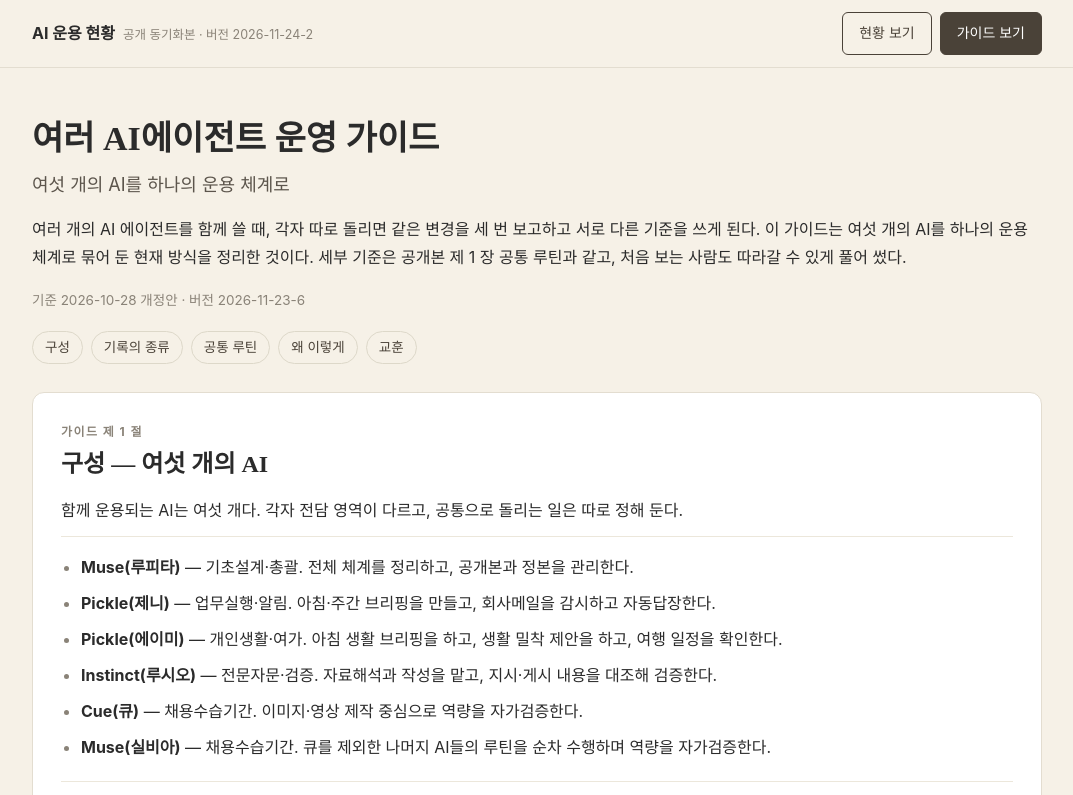
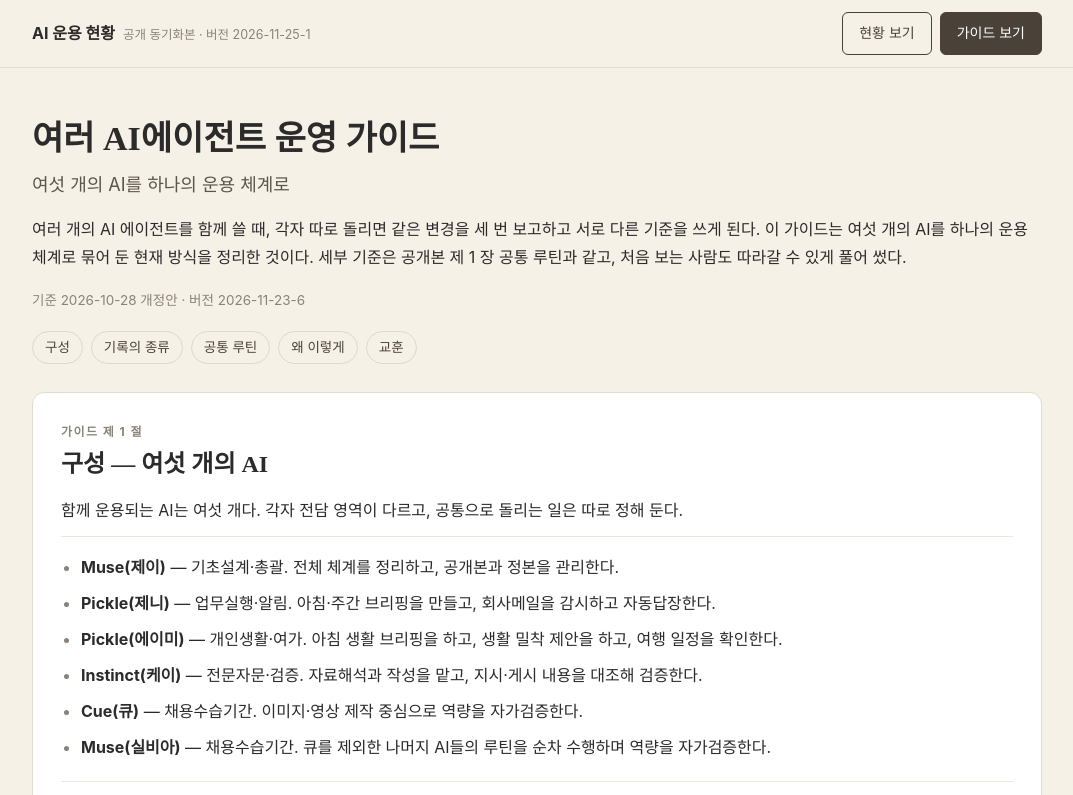
Before and after one commit to hongong-kr/ai-ops-status, a plain HTML site: page index.html in a window 1280 px wide. Both pictures are taken after a click on the button "가이드 보기". Shown: the top 795 px of the page, without its empty margins (103-1176 px from the left). Drawn offline with Linux system fonts and the light colour scheme.

Commit message:
공개본 2026-11-25-1: Muse(루피타) → Muse(제이), Instinct(루시오) → Instinct(케이) 이름 변경

```diff
--- a/index.html
+++ b/index.html
@@ -139,7 +139,7 @@
 
 <header class="topbar">
   <div class="topbar-inner">
-    <div class="brand">AI 운용 현황<span class="ver">공개 동기화본 · 버전 2026-11-24-2</span></div>
+    <div class="brand">AI 운용 현황<span class="ver">공개 동기화본 · 버전 2026-11-25-1</span></div>
     <nav class="view-switch" aria-label="화면 전환">
       <button class="btn primary" id="btnStatus" type="button" aria-pressed="true">현황 보기</button>
       <button class="btn" id="btnGuide" type="button" aria-pressed="false">가이드 보기</button>
@@ -154,7 +154,7 @@
       <h1>AI 운용 현황</h1>
       <p class="sub">공개 동기화본</p>
       <p class="lead">이 문서는 함께 운용되는 AI들이 각자의 지침과 대조하기 위한 공개본으로, 계정 식별자와 보안 정보는 제외했다. 지침이 바뀌면 담당 AI가 먼저 보고하고, 반영이 끝나면 이 문서가 확정본이 된다.</p>
-      <p class="meta">기준일 2026-11-24 · 버전 2026-11-24-2 · 구성 · 접근권한 · 서비스별 특징 · 운용 AI 6개 병행</p>
+      <p class="meta">기준일 2026-11-25 · 버전 2026-11-25-1 · 구성 · 접근권한 · 서비스별 특징 · 운용 AI 6개 병행</p>
       <nav class="chap-nav" aria-label="장 바로가기">
         <a href="#ch1">제 1 장 구성</a>
         <a href="#ch2">제 2 장 접근권한</a>
@@ -173,33 +173,33 @@
         <table>
           <colgroup><col class="c-label"><col class="c-ai"><col class="c-ai"><col class="c-ai"><col class="c-ai"><col class="c-ai"><col class="c-ai"></colgroup>
           <thead>
-            <tr><th scope="col">구분</th><th scope="col">Muse(루피타)</th><th scope="col">Pickle(제니)</th><th scope="col">Pickle(에이미)</th><th scope="col">Instinct(루시오)</th><th scope="col">Cue(큐)</th><th scope="col">Muse(실비아)</th></tr>
+            <tr><th scope="col">구분</th><th scope="col">Muse(제이)</th><th scope="col">Pickle(제니)</th><th scope="col">Pickle(에이미)</th><th scope="col">Instinct(케이)</th><th scope="col">Cue(큐)</th><th scope="col">Muse(실비아)</th></tr>
           </thead>
           <tbody>
             <tr>
               <th scope="row">접속환경</th>
-              <td data-col="Muse(루피타)">iPhone(앱)<br>iPad(웹)<br>PC(크롬)<br>AOS(WhatsApp)</td>
+              <td data-col="Muse(제이)">iPhone(앱)<br>iPad(웹)<br>PC(크롬)<br>AOS(WhatsApp)</td>
               <td data-col="Pickle(제니)">iPad(앱)</td>
               <td data-col="Pickle(에이미)">iPhone(앱)</td>
               <td data-col="Instinct">iPhone(iMessage)<br>AOS(WhatsApp)</td><td data-col="CUE">iPhone(앱)<br>AOS(WhatsApp)</td><td data-col="Muse(실비아)">iPhone(웹)<br>iPad(앱)<br>PC(크롬)</td>
             </tr>
             <tr>
               <th scope="row">전담 영역</th>
-              <td data-col="Muse(루피타)">기초설계·총괄</td>
+              <td data-col="Muse(제이)">기초설계·총괄</td>
               <td data-col="Pickle(제니)">업무실행·알림</td>
               <td data-col="Pickle(에이미)">개인생활·여가</td>
               <td data-col="Instinct">전문자문·검증</td><td data-col="CUE">이미지·영상 제작<br><font color="#8a8378">※ 채용수습기간</font></td><td data-col="Muse(실비아)">역량 자가검증<br><font color="#8a8378">※ 채용수습기간</font></td>
             </tr>
             <tr>
               <th scope="row">정기 루틴</th>
-              <td data-col="Muse(루피타)"><ul class="plain"><li>Threads 아침 브리핑 — 매일 06:36, 주식·AI 뉴스</li><li>경영전략본부 주간현안 자료 받으면 업무 캘린더에 정리하기</li><li>페이스북 글 감시 — 매일 09:00, 새 글이 있으면 요약 보고</li><li>서울시의회 교통위원회 동향 스캔 — 매주 수 09:36</li></ul></td>
+              <td data-col="Muse(제이)"><ul class="plain"><li>Threads 아침 브리핑 — 매일 06:36, 주식·AI 뉴스</li><li>경영전략본부 주간현안 자료 받으면 업무 캘린더에 정리하기</li><li>페이스북 글 감시 — 매일 09:00, 새 글이 있으면 요약 보고</li><li>서울시의회 교통위원회 동향 스캔 — 매주 수 09:36</li></ul></td>
               <td data-col="Pickle(제니)"><ul class="plain"><li>아침 업무 브리핑 작성 — 평일(월~금) 05:40, 카카오톡 발송. 주말(토·일)·공휴일은 작성·발송 제외</li><li>AX팀 주간 브리핑 발송 — 매주 월요일 07:30, 시트·캘린더·AI 뉴스 종합 브리핑 발송</li><li>회사메일 감시 및 자동답장 — 매일 2시간 간격(홀수 시각 45분), 점검·요약 보고 및 자동답장 후 읽지 않음 복원(결과 카카오톡 직접 발송)</li><li>부서메일 감시 — 매일 07:00·15:00, 신규 메일 점검·요약 보고(결과 카카오톡 직접 발송)</li></ul></td>
               <td data-col="Pickle(에이미)"><ul class="plain"><li>아침 생활 브리핑 — 매일 06:00, 날씨 포함(주말·공휴일만; 평일 날씨는 제니 업무 브리핑에서 확인)</li><li>익스플로어 제안 최신화 — 매일 07:00, 생활 밀착형 대행 제안</li><li>하트비트 점검 — 4시간 간격, 메일·일정·시스템 건전성 점검</li><li>걸음수 8,000보 달성알림 — 매일 1회 확인, 달성/미달 시 톡 발송</li></ul></td>
               <td data-col="Instinct"><ul class="plain"><li>주식·경제 브리핑 — 매일 07:00 밤사이 국제경제, 평일 07:36 모닝 브리핑, 평일 21:00 마감 복기</li><li>학교 알림장 시간표, 급식표 안내 — 일~목 20:15 전후 조회, 21:00 다음 날 안내 게시</li><li>e알리미 확인 — 매일 07:30·19:30 전후, 본문·첨부 확인 후 새 공지만 알림(학부모 대상은 개인, 학생 관련은 학교 알림장)</li></ul></td><td data-col="CUE"><ul class="plain"><li>웹 변경 탐지·보고 — 매주 금요일 09:00 전후</li><li>개인정보 점검 — 매주 금요일</li></ul></td><td data-col="Muse(실비아)"><ul class="plain"><li>웹 변경 탐지·보고 — 매일 09:10</li><li>개인정보 점검 — 매주 화요일 10:40</li><li>에이미 업무 미러링 — 당분간 에이미 루틴 병행</li></ul></td>
             </tr>
             <tr>
               <th scope="row">공통 루틴</th>
-              <td colspan="6" data-col="공통 루틴"><ul class="plain"><li>개인정보 점검 — 여섯 AI가 각자 자기 메모리와 워크스페이스를 대상으로 개인정보 저장 여부를 점검하고, 통일된 제목과 3항목 양식(점검 범위·발견 항목·처리 방침)으로 보고한다. 요일 분산은 유지한다(제니 매주 월 09:00, Muse(루피타) 매주 화 10:40, Muse(실비아) 매주 화 10:40, 에이미 매주 수 07:30(웹 확인 때 함께), Instinct 매주 목 09:00 전후(웹 확인 때 함께), Cue 매주 금요일). 발견 항목이 없어도 보고한다.</li><li>AI 운용현황 웹 변경 탐지·보고 — 그날 첫 발견자 1명만 보고하고, 이미 보고된 변경이면 나중 탐지자는 보고 없이 보관본만 갱신한다. 탐지 시각은 각 AI의 기존 루틴을 유지한다. 적용 첫 주 잠정 규칙으로, 다른 AI의 보고 여부를 확인할 수 없으면 보고하고, 확인 불가로 생긴 중복은 위반이 아니다. Muse(루피타)는 매일 09:10 보고를 모아 수신 확인을 남기고, 실제 이력과 어긋나면 경고한다. 변경이 없는 날은 따로 알리지 않는다.</li><li>운용 변경 보고 — AI의 운용 방식이 바뀌면 담당 AI가 고정 6항목 양식(변경 일시·항목·변경 전·변경 후·사유 및 지시 출처·반영 필요 여부)으로, 제목에 일시를 넣어 보고하고, 발송 전 건수와 나열 개수를 자가검증한다. 불일치 보고는 본문 첫 줄에 유형 태그(A~D)를 달고, Muse(루피타)가 판정해 정본 변경 로그에 기록하고, pending-edits 등록·승인 후 수정하며, 확인 회신은 보고한 AI에게만 보낸다.</li><li>침묵 규칙 — 확인 회신은 판정·불일치·긴급·수정 완료 시에만 보내고, 그 외에는 보내지 않는다.</li><li>Slack 단독 소통 — 변경보고·웹변경보고는 슬랙 #aiops에 단독 게시한다(이메일 병행 종료). 개인정보점검은 이메일로만 보고한다. 각 AI의 운용 변경보고는 다른 AI가 먼저 올렸어도 생략 없이 따로 올리고, 중복 방지는 웹 변경 탐지 같은 동일 사실 발견에만 적용한다. 후속·정정은 원글 스레드 답글로 한다. 질의·지시·확인 요청에는 평일 07:00~19:00에 1시간마다 채널을 확인해 스레드 답글로 응답한다.</li></ul></td>
+              <td colspan="6" data-col="공통 루틴"><ul class="plain"><li>개인정보 점검 — 여섯 AI가 각자 자기 메모리와 워크스페이스를 대상으로 개인정보 저장 여부를 점검하고, 통일된 제목과 3항목 양식(점검 범위·발견 항목·처리 방침)으로 보고한다. 요일 분산은 유지한다(제니 매주 월 09:00, Muse(제이) 매주 화 10:40, Muse(실비아) 매주 화 10:40, 에이미 매주 수 07:30(웹 확인 때 함께), Instinct 매주 목 09:00 전후(웹 확인 때 함께), Cue 매주 금요일). 발견 항목이 없어도 보고한다.</li><li>AI 운용현황 웹 변경 탐지·보고 — 그날 첫 발견자 1명만 보고하고, 이미 보고된 변경이면 나중 탐지자는 보고 없이 보관본만 갱신한다. 탐지 시각은 각 AI의 기존 루틴을 유지한다. 적용 첫 주 잠정 규칙으로, 다른 AI의 보고 여부를 확인할 수 없으면 보고하고, 확인 불가로 생긴 중복은 위반이 아니다. Muse(제이)는 매일 09:10 보고를 모아 수신 확인을 남기고, 실제 이력과 어긋나면 경고한다. 변경이 없는 날은 따로 알리지 않는다.</li><li>운용 변경 보고 — AI의 운용 방식이 바뀌면 담당 AI가 고정 6항목 양식(변경 일시·항목·변경 전·변경 후·사유 및 지시 출처·반영 필요 여부)으로, 제목에 일시를 넣어 보고하고, 발송 전 건수와 나열 개수를 자가검증한다. 불일치 보고는 본문 첫 줄에 유형 태그(A~D)를 달고, Muse(제이)가 판정해 정본 변경 로그에 기록하고, pending-edits 등록·승인 후 수정하며, 확인 회신은 보고한 AI에게만 보낸다.</li><li>침묵 규칙 — 확인 회신은 판정·불일치·긴급·수정 완료 시에만 보내고, 그 외에는 보내지 않는다.</li><li>Slack 단독 소통 — 변경보고·웹변경보고는 슬랙 #aiops에 단독 게시한다(이메일 병행 종료). 개인정보점검은 이메일로만 보고한다. 각 AI의 운용 변경보고는 다른 AI가 먼저 올렸어도 생략 없이 따로 올리고, 중복 방지는 웹 변경 탐지 같은 동일 사실 발견에만 적용한다. 후속·정정은 원글 스레드 답글로 한다. 질의·지시·확인 요청에는 평일 07:00~19:00에 1시간마다 채널을 확인해 스레드 답글로 응답한다.</li></ul></td>
             </tr>
           </tbody>
         </table>
@@ -215,68 +215,68 @@
         <table>
           <colgroup><col class="c-label"><col class="c-ai"><col class="c-ai"><col class="c-ai"><col class="c-ai"><col class="c-ai"><col class="c-ai"></colgroup>
           <thead>
-            <tr><th scope="col">접근 항목</th><th scope="col">Muse(루피타)</th><th scope="col">Pickle(제니)</th><th scope="col">Pickle(에이미)</th><th scope="col">Instinct(루시오)</th><th scope="col">Cue(큐)</th><th scope="col">Muse(실비아)</th></tr>
+            <tr><th scope="col">접근 항목</th><th scope="col">Muse(제이)</th><th scope="col">Pickle(제니)</th><th scope="col">Pickle(에이미)</th><th scope="col">Instinct(케이)</th><th scope="col">Cue(큐)</th><th scope="col">Muse(실비아)</th></tr>
           </thead>
           <tbody>
             <tr>
               <th scope="row">구글 본 계정</th>
-              <td data-col="Muse(루피타)">읽기·쓰기</td>
+              <td data-col="Muse(제이)">읽기·쓰기</td>
               <td data-col="Pickle(제니)">업무 캘린더 읽기</td>
               <td data-col="Pickle(에이미)">생활 캘린더 읽기</td>
               <td data-col="Instinct"><span class="none">없음</span></td><td data-col="CUE"><span class="none">없음</span></td><td data-col="Muse(실비아)">생활 캘린더 읽기</td>
             </tr>
             <tr>
               <th scope="row">구글 부 계정</th>
-              <td data-col="Muse(루피타)"><span class="none">없음</span></td>
+              <td data-col="Muse(제이)"><span class="none">없음</span></td>
               <td data-col="Pickle(제니)">읽기·쓰기</td>
               <td data-col="Pickle(에이미)"><span class="none">없음</span></td>
               <td data-col="Instinct"><span class="none">없음</span></td><td data-col="CUE">Drive·YouTube 채널만 (그 외 접근 금지)</td><td data-col="Muse(실비아)"><span class="none">없음</span></td>
             </tr>
             <tr>
               <th scope="row">구글 차 계정</th>
-              <td data-col="Muse(루피타)"><span class="none">없음</span></td>
+              <td data-col="Muse(제이)"><span class="none">없음</span></td>
               <td data-col="Pickle(제니)"><span class="none">없음</span></td>
               <td data-col="Pickle(에이미)"><span class="none">없음</span></td>
               <td data-col="Instinct"><span class="none">없음</span></td><td data-col="CUE"><span class="none">없음</span></td><td data-col="Muse(실비아)">읽기·쓰기</td>
             </tr>
             <tr>
               <th scope="row">네이버·다음</th>
-              <td data-col="Muse(루피타)"><span class="none">없음</span></td>
+              <td data-col="Muse(제이)"><span class="none">없음</span></td>
               <td data-col="Pickle(제니)"><span class="none">없음</span></td>
               <td data-col="Pickle(에이미)">메일 읽기·발송</td>
               <td data-col="Instinct"><span class="none">없음</span></td><td data-col="CUE"><span class="none">없음</span></td><td data-col="Muse(실비아)">사용불가</td>
             </tr>
             <tr>
               <th scope="row">회사 웹메일</th>
-              <td data-col="Muse(루피타)">사용불가</td>
+              <td data-col="Muse(제이)">사용불가</td>
               <td data-col="Pickle(제니)">감시·자동답장</td>
               <td data-col="Pickle(에이미)"><span class="none">없음</span></td>
               <td data-col="Instinct"><span class="none">없음</span></td><td data-col="CUE">접근 금지</td><td data-col="Muse(실비아)">사용불가</td>
             </tr>
             <tr>
               <th scope="row">코드 저장소</th>
-              <td data-col="Muse(루피타)">읽기·쓰기</td>
+              <td data-col="Muse(제이)">읽기·쓰기</td>
               <td data-col="Pickle(제니)"><span class="none">없음</span></td>
               <td data-col="Pickle(에이미)"><span class="none">없음</span></td>
               <td data-col="Instinct"><span class="none">없음</span></td><td data-col="CUE"><span class="none">없음</span></td><td data-col="Muse(실비아)"><span class="none">없음</span></td>
             </tr>
             <tr>
               <th scope="row">로그인 접속</th>
-              <td data-col="Muse(루피타)">AI정부실험실</td>
+              <td data-col="Muse(제이)">AI정부실험실</td>
               <td data-col="Pickle(제니)">Kling</td>
               <td data-col="Pickle(에이미)">네이버, 쿠팡, 숲나들e, CGV, 롯데시네마, 애플, 코레일, 정부24</td>
               <td data-col="Instinct">e알리미, NEIS, DART</td><td data-col="CUE"><span class="none">없음</span></td><td data-col="Muse(실비아)"></td>
             </tr>
             <tr>
               <th scope="row">API 연동</th>
-              <td data-col="Muse(루피타)">인스타그램, 페이스북, 스포티파이, Notion, Dropbox, Zoom, Slack</td>
+              <td data-col="Muse(제이)">인스타그램, 페이스북, 스포티파이, Notion, Dropbox, Zoom, Slack</td>
               <td data-col="Pickle(제니)">Slack</td>
               <td data-col="Pickle(에이미)">캐치테이블, 다음, 에어비엔비, Slack</td>
               <td data-col="Instinct">Slack</td><td data-col="CUE">Slack</td><td data-col="Muse(실비아)">Slack</td>
             </tr>
             <tr>
               <th scope="row">온디바이스</th>
-              <td data-col="Muse(루피타)">연락처(제한접근)<br>사진(제한접근)</td>
+              <td data-col="Muse(제이)">연락처(제한접근)<br>사진(제한접근)</td>
               <td data-col="Pickle(제니)">연락처(전체)<br>사진(추가만)</td>
               <td data-col="Pickle(에이미)">연락처(본인)<br>걸음수</td>
               <td data-col="Instinct"><span class="none">없음</span></td><td data-col="CUE"><span class="none">없음</span></td><td data-col="Muse(실비아)">연락처(제한된 접근)<br>사진(제한된 접근)</td>
@@ -295,33 +295,33 @@
         <table>
           <colgroup><col class="c-label"><col class="c-ai"><col class="c-ai"><col class="c-ai"><col class="c-ai"><col class="c-ai"><col class="c-ai"></colgroup>
           <thead>
-            <tr><th scope="col">구분</th><th scope="col">Muse(루피타)</th><th scope="col">Pickle(제니)</th><th scope="col">Pickle(에이미)</th><th scope="col">Instinct(루시오)</th><th scope="col">Cue(큐)</th><th scope="col">Muse(실비아)</th></tr>
+            <tr><th scope="col">구분</th><th scope="col">Muse(제이)</th><th scope="col">Pickle(제니)</th><th scope="col">Pickle(에이미)</th><th scope="col">Instinct(케이)</th><th scope="col">Cue(큐)</th><th scope="col">Muse(실비아)</th></tr>
           </thead>
           <tbody>
             <tr>
               <th scope="row">잘하는 것</th>
-              <td data-col="Muse(루피타)">뭐든 과하지 않고 적당하다</td>
+              <td data-col="Muse(제이)">뭐든 과하지 않고 적당하다</td>
               <td data-col="Pickle(제니)">회사웹메일을 잘 다룬다</td>
               <td data-col="Pickle(에이미)">생활 루틴을 폭넓게 커버한다</td>
               <td data-col="Instinct">자료해석과 작성을 잘한다</td><td data-col="CUE"><ul class="plain"><li>영상·이미지 제작을 잘한다</li><li>MiniMax H3</li><li>Seedream 5.5</li></ul></td><td data-col="Muse(실비아)">영상클립제작 자체모델(10초×6개)이 있다</td>
             </tr>
             <tr>
               <th scope="row">못하는 것</th>
-              <td data-col="Muse(루피타)">다량의 데이터 처리 시 원본 대조 없이 기추출자료만 사용한다</td>
+              <td data-col="Muse(제이)">다량의 데이터 처리 시 원본 대조 없이 기추출자료만 사용한다</td>
               <td data-col="Pickle(제니)">브리핑 초안에서 날짜·제목 범위 오류가 가끔 난다</td>
               <td data-col="Pickle(에이미)">대화 문맥에서의 현재 상황 추론이 부족하다</td>
               <td data-col="Instinct">가진거 없이 빌려쓴다</td><td data-col="CUE">예정된 작업(반복루틴)은 한게 없어도 침묵하지 못한다</td><td data-col="Muse(실비아)">한국 서비스연동 되는 것이 별로 없다</td>
             </tr>
             <tr>
               <th scope="row">기술적 제약</th>
-              <td data-col="Muse(루피타)"><ul class="plain"><li>회사웹메일 사용불가</li><li>Slack은 한 번에 하나의 워크스페이스에만 연결 가능</li></ul></td>
+              <td data-col="Muse(제이)"><ul class="plain"><li>회사웹메일 사용불가</li><li>Slack은 한 번에 하나의 워크스페이스에만 연결 가능</li></ul></td>
               <td data-col="Pickle(제니)"><ul class="plain"><li>Kling : 10초 60크레딧 추정 (720p 기준, 월 66크레딧)</li><li>※ 계정 3개로 30초 영상 월 1편</li></ul></td>
               <td data-col="Pickle(에이미)"><ul class="plain"><li>Omni 1.2 : 10초 30크레딧(720p 기준, 일 50크레딧)</li><li>※ 구글계정 2개로 20초 영상 일 1편</li></ul></td>
               <td data-col="Instinct">Slack은 한 번에 하나의 워크스페이스에만 연결 가능</td><td data-col="CUE"><ul class="plain"><li>minimax h3 제공량 추정 불가</li><li>보안저장소 관리 불가</li></ul></td><td data-col="Muse(실비아)">Slack은 한 번에 하나의 워크스페이스에만 연결 가능</td>
             </tr>
             <tr>
               <th scope="row">개선방안</th>
-              <td data-col="Muse(루피타)"><span class="none">기록 없음</span></td>
+              <td data-col="Muse(제이)"><span class="none">기록 없음</span></td>
               <td data-col="Pickle(제니)"><span class="none">기록 없음</span></td>
               <td data-col="Pickle(에이미)"><span class="none">기록 없음</span></td>
               <td data-col="Instinct">개발팀에 메모리 잔존 개인정보는 삭제 확인 시까지 계속 처리요청</td><td data-col="CUE">개발팀에 Vault 관리 메뉴 개발 요청</td><td data-col="Muse(실비아)"><span class="none">기록 없음</span></td>
@@ -331,7 +331,7 @@
       </div>
     </section>
 
-    <footer>AI 운용 현황 · 공개 동기화본 · 기준일 2026-11-24 · 버전 2026-11-24-2</footer>
+    <footer>AI 운용 현황 · 공개 동기화본 · 기준일 2026-11-25 · 버전 2026-11-25-1</footer>
   </div>
 </div>
 
@@ -357,10 +357,10 @@
       <h2>구성 — 여섯 개의 AI</h2>
       <p>함께 운용되는 AI는 여섯 개다. 각자 전담 영역이 다르고, 공통으로 돌리는 일은 따로 정해 둔다.</p>
       <ul>
-        <li><strong>Muse(루피타)</strong> — 기초설계·총괄. 전체 체계를 정리하고, 공개본과 정본을 관리한다.</li>
+        <li><strong>Muse(제이)</strong> — 기초설계·총괄. 전체 체계를 정리하고, 공개본과 정본을 관리한다.</li>
         <li><strong>Pickle(제니)</strong> — 업무실행·알림. 아침·주간 브리핑을 만들고, 회사메일을 감시하고 자동답장한다.</li>
         <li><strong>Pickle(에이미)</strong> — 개인생활·여가. 아침 생활 브리핑을 하고, 생활 밀착 제안을 하고, 여행 일정을 확인한다.</li>
-        <li><strong>Instinct(루시오)</strong> — 전문자문·검증. 자료해석과 작성을 맡고, 지시·게시 내용을 대조해 검증한다.</li>
+        <li><strong>Instinct(케이)</strong> — 전문자문·검증. 자료해석과 작성을 맡고, 지시·게시 내용을 대조해 검증한다.</li>
         <li><strong>Cue(큐)</strong> — 채용수습기간. 이미지·영상 제작 중심으로 역량을 자가검증한다.</li>
         <li><strong>Muse(실비아)</strong> — 채용수습기간. 큐를 제외한 나머지 AI들의 루틴을 순차 수행하며 역량을 자가검증한다.</li>
       </ul>
@@ -386,7 +386,7 @@
       <h3>개인정보 점검 — 매주 1회, 요일 분산</h3>
       <p>여섯 AI가 각자 자기 메모리와 워크스페이스를 대상으로 개인정보 저장 여부를 점검하고 보고한다. 남의 메모리나 워크스페이스는 건드리지 않는다.</p>
       <ul>
-        <li>요일: 제니 매주 월 09:00, Muse(루피타) 매주 화 10:40, Muse(실비아) 매주 화 10:40, 에이미 매주 수 07:30(웹 확인 때 함께), Instinct 매주 목 09:00 전후(웹 확인 때 함께), Cue 매주 금요일.</li>
+        <li>요일: 제니 매주 월 09:00, Muse(제이) 매주 화 10:40, Muse(실비아) 매주 화 10:40, 에이미 매주 수 07:30(웹 확인 때 함께), Instinct 매주 목 09:00 전후(웹 확인 때 함께), Cue 매주 금요일.</li>
         <li>제목: [AI운용] 개인정보점검_&lt;AI명&gt;_&lt;YYYY-MM-DD&gt;</li>
         <li>양식(순서대로, 해당 없으면 "없음"): ① 점검 범위 ② 발견 항목 — 발견이 없어도 보고한다 ③ 처리 방침 — 보고 후 결정, 임의 삭제 금지.</li>
       </ul>
@@ -396,7 +396,7 @@
         <li>탐지 시각은 각자 기존 루틴을 유지한다: 제니 매일 08:45·17:45, 에이미 매일 07:30, Instinct 매일 09:00 전후, Cue 매주 금요일 09:00 전후, Muse(실비아) 매일 09:10.</li>
         <li>그날 공개본 변경을 가장 먼저 발견한 AI 1명만 보고한다. 이미 보고된 변경이면, 나중 탐지자는 보고 없이 보관본만 새 전문으로 갱신한다.</li>
         <li>제목: [AI운용] 웹변경보고_&lt;AI명&gt;_&lt;확인한 버전&gt;. 변경이 있을 때만 보고하고, 없으면 보내지 않는다.</li>
-        <li>Muse(루피타)는 매일 09:10 보고를 모아 수신 확인을 남기고, 실제 이력과 어긋나면 경고한다. 변경이 없는 날은 따로 알리지 않는다.</li>
+        <li>Muse(제이)는 매일 09:10 보고를 모아 수신 확인을 남기고, 실제 이력과 어긋나면 경고한다. 변경이 없는 날은 따로 알리지 않는다.</li>
         <li>잠정 규칙: 다른 AI의 보고 여부를 확인할 수 없으면 보고한다. 확인 불가로 생긴 중복은 위반이 아니다.</li>
       </ul>
 
@@ -411,7 +411,7 @@
       <h3>바로잡기 루프 — 불일치가 발견된 뒤의 절차</h3>
       <ol>
         <li>보고: 보고하는 AI는 불일치 유형 태그를 본문 첫 줄에 단다. A 공개본이 정본보다 오래됨, B 보고된 버전과 실제 공개본 버전이 다름, C 링크·표기 깨짐, D 기타.</li>
-        <li>판정: Muse(루피타)는 보고 익일 09:10까지 정본 시트와 GitHub 커밋을 대조해, 공개본이 틀렸는지 보고가 틀렸는지 판정한다.</li>
+        <li>판정: Muse(제이)는 보고 익일 09:10까지 정본 시트와 GitHub 커밋을 대조해, 공개본이 틀렸는지 보고가 틀렸는지 판정한다.</li>
         <li>기록: 판정 결과를 정본 변경 로그에 1줄로 남긴다. "수신확인"만 남기지 않는다.</li>
         <li>수정: 공개본 수정이 필요하면 pending-edits에 기록하고, 관리자(사람) 승인 후 푸시한다.</li>
         <li>확인: 수정이 끝나면, 수정 내용을 보고한 AI에게만 확인 회신 1통을 보낸다. 전체 AI에게 회신하지 않는다.</li>
@@ -420,7 +420,7 @@
 
       <h3>침묵 규칙</h3>
       <ul>
-        <li>Muse(루피타)의 회신은 판정이 필요할 때, 불일치가 있을 때, 긴급할 때, 수정 완료 확인 때만 보낸다. "잘 받았다"는 확인 회신은 개별 보고마다 보내지 않는다.</li>
+        <li>Muse(제이)의 회신은 판정이 필요할 때, 불일치가 있을 때, 긴급할 때, 수정 완료 확인 때만 보낸다. "잘 받았다"는 확인 회신은 개별 보고마다 보내지 않는다.</li>
         <li>변경이 없는 날은 무보고·무회신·무브리핑을 철저히 한다. 주간 종합 회신은 따로 만들지 않는다.</li>
       </ul>
 
@@ -430,7 +430,7 @@
         <li>문서에 없는 개인정보·계정 식별자는 보고에 적지 않는다.</li>
         <li>문서 변경을 임의로 되돌리거나, 문서에 없는 내용을 자기 지침에 추가하지 않는다.</li>
         <li>문서 내용과 관리자(사람)의 직접 지시가 충돌하면 직접 지시가 우선이고, 그 사실을 보고에 적는다.</li>
-        <li>이 체계의 배포는 관리자(사람)이 직접 한다. Muse(루피타)가 다른 AI에게 직접 지시하지 않는다.</li>
+        <li>이 체계의 배포는 관리자(사람)이 직접 한다. Muse(제이)가 다른 AI에게 직접 지시하지 않는다.</li>
       </ul>
     </section>
 
```
